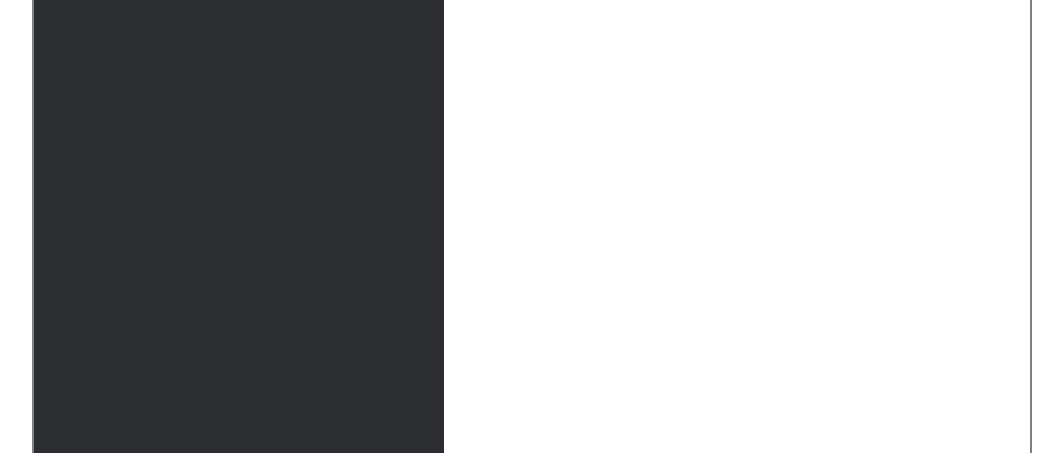
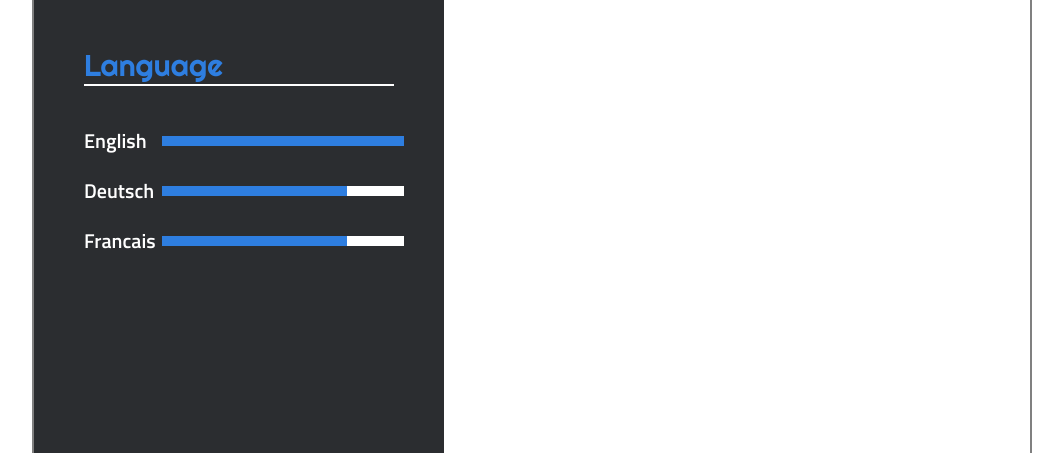
Before and after one commit to vitalik203/Resume_eight, a website: page index.html in a window 1280 px wide. Shown: the part 735-1188 px from the top of the page, without its empty margins (108-1171 px from the left). Drawn offline with Linux system fonts and the light colour scheme.

Commit message:
fix: filled and stylized language box (section)

```diff
--- a/index.html
+++ b/index.html
@@ -81,7 +81,28 @@
             <img src="img/color theory.svg" alt="Design Skills" />
           </div>
         </section>
-        <section class="box__col1"></section>
+        <section class="box__col1">
+          <p class="box__title">Language</p>
+          <div class="horisontal-line"></div>
+          <div class="language__cover">
+            <p>English</p>
+            <div class="level-lang">
+              <div class="english-level_left"></div>
+            </div>
+          </div>
+          <div class="language__cover">
+            <p>Deutsch</p>
+            <div class="level-lang">
+              <div class="deutsch-level_left"></div>
+            </div>
+          </div>
+          <div class="language__cover">
+            <p>Francais</p>
+            <div class="level-lang">
+              <div class="francais-level_left"></div>
+            </div>
+          </div>
+        </section>
         <section class="box__col1"></section>
       </section>
       <div class="wrapper-col"></div>
--- a/styles/styles.scss
+++ b/styles/styles.scss
@@ -136,3 +136,54 @@ body {
   height: 40px;
   margin: 20px 0 0 50px;
 }
+
+//Languages
+.language__cover {
+  display: flex;
+  height: 30px;
+  margin-left: 50px;
+  align-items: center;
+  position: relative;
+  top: 20px;
+  margin-top: 20px;
+  p {
+    color: rgb(255, 255, 255);
+    font-family: Titillium Web;
+    font-size: 20px;
+    font-weight: 600;
+    line-height: 30px;
+    letter-spacing: 0%;
+    text-align: left;
+    align-items: center;
+    width: 72px;
+    margin-right: 6px;
+  }
+}
+.level {
+  position: relative;
+  align-items: flex-end;
+}
+.english-level_left {
+  width: 100%;
+  /* Primary color */
+  background: rgb(46, 126, 224);
+  height: 10px;
+}
+.deutsch-level_left {
+  width: 185px;
+  height: 10px;
+  background: rgb(46, 126, 224);
+}
+.francais-level_left {
+  width: 185px;
+  height: 10px;
+  background: rgb(46, 126, 224);
+}
+
+.level-lang {
+  width: 242px;
+  background-color: white;
+  overflow: hidden;
+  height: 10px;
+  position: relative;
+}
```
Also changed, not shown: styles/styles.css, 1 other file.
